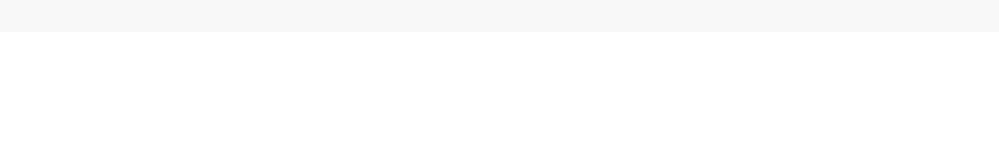
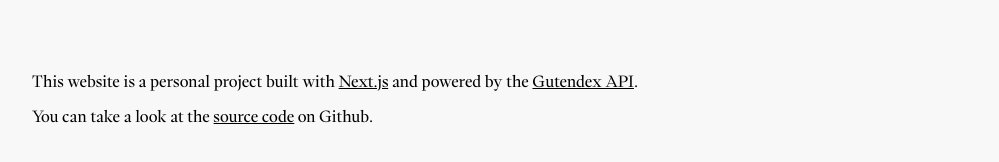
Before and after one commit to danaeharris/gutenreads, a Next.js app: page / in a window 1280 px wide. Shown: the part 2027-2189 px from the top of the page, without its empty margins (118-1117 px from the left). Before the commit the page ends 2059 px from the top, so only its background shows below. Built offline with nearby package versions, Linux system fonts and the light colour scheme.

Commit message:
Separate  AppLayout and Footer into their own components.

```diff
--- /dev/null
+++ b/components/AppFooter.tsx
@@ -0,0 +1,43 @@
+export default function Footer() {
+  return (
+    <footer className="bg-gray-100">
+      <div className="container pt-8 pb-16 md:pt-10 md:pb-20 lg:pt-10 lg:pb-20">
+        <div>
+          <p className="font-ppwriter pb-4">
+            This website is a personal project built with{" "}
+            <a
+              href="https://nextjs.org"
+              target="_blank"
+              rel="noopener noreferrer"
+              className="underline"
+            >
+              Next.js
+            </a>{" "}
+            and powered by the{" "}
+            <a
+              href="https://github.com/danaeharris/gutenreads"
+              target="_blank"
+              rel="noopener noreferrer"
+              className="underline"
+            >
+              Gutendex API
+            </a>
+            .
+          </p>
+          <p className="font-ppwriter">
+            You can take a look at the{" "}
+            <a
+              href="https://github.com/danaeharris/gutenreads"
+              target="_blank"
+              rel="noopener noreferrer"
+              className="underline"
+            >
+              source code
+            </a>{" "}
+            on Github.
+          </p>
+        </div>
+      </div>
+    </footer>
+  );
+}
--- /dev/null
+++ b/components/AppLayout.tsx
@@ -0,0 +1,47 @@
+import Head from "next/head";
+import Image from "next/image";
+import styles from "@/styles/Home.module.css";
+import { useEffect, useState } from "react";
+import logo from "../public/logo.png";
+import Footer from "@/components/AppFooter";
+
+export type Book = {
+  id: number;
+  title: string;
+  authors: Author[];
+  translators: any;
+  subjects: string[];
+  bookshelves: string[];
+  languages: string[];
+  copyright: boolean;
+  media_type: string;
+  formats: {
+    [key: string]: string;
+  };
+  download_count: number;
+};
+
+export type Author = {
+  name: string;
+  birth_year: number;
+  death_year: number;
+};
+
+const AppLayout = ({ children }: { children: React.ReactNode }) => {
+  return (
+    <>
+      <Head>
+        <title>GutenReads</title>
+        <meta
+          name="description"
+          content="A clean, beautiful interface for reading public-domain Project Gutenberg books."
+        />
+        <meta name="viewport" content="width=device-width, initial-scale=1" />
+        <link rel="icon" href="/favicon.ico" />
+      </Head>
+      <main className="min-h-screen bg-white scroll-smooth">{children}</main>
+      <Footer />
+    </>
+  );
+};
+export default AppLayout;
--- a/pages/_app.tsx
+++ b/pages/_app.tsx
@@ -1,6 +1,11 @@
-import '@/styles/globals.css'
-import type { AppProps } from 'next/app'
+import AppLayout from "@/components/AppLayout";
+import "@/styles/globals.css";
+import type { AppProps } from "next/app";
 
 export default function App({ Component, pageProps }: AppProps) {
-  return <Component {...pageProps} />
+  return (
+    <AppLayout>
+      <Component {...pageProps} />
+    </AppLayout>
+  );
 }
```
